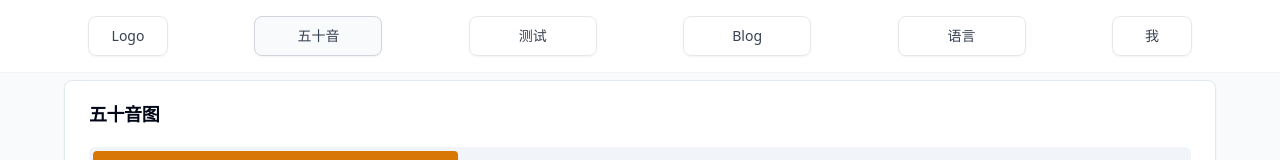
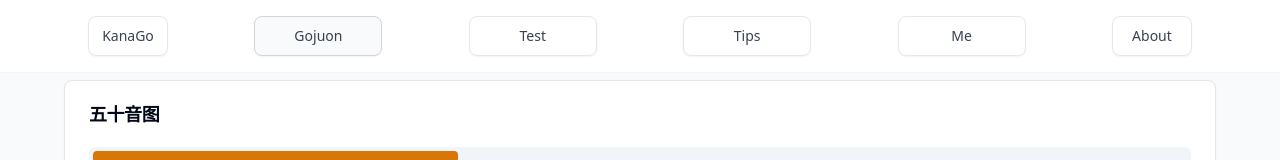
Before and after one commit to Jeremyymxiao/kana-learning, a Next.js app: page / in a window 1280 px wide. Shown: the top 160 px of the page. Built offline with nearby package versions, Linux system fonts and the light colour scheme.

Commit message:
change nav elements name

```diff
--- a/src/components/japanese/nav-bar.tsx
+++ b/src/components/japanese/nav-bar.tsx
@@ -7,12 +7,12 @@ interface NavBarProps {
 
 export function NavBar({ currentTab, onTabChange }: NavBarProps) {
   const navItems = [
-    { text: "Logo", key: "logo", width: "w-20" },
-    { text: "五十音", key: "gojuon", width: "w-32" },
-    { text: "测试", key: "test", width: "w-32" },
-    { text: "Blog", key: "blog", width: "w-32" },
-    { text: "语言", key: "language", width: "w-32" },
-    { text: "我", key: "me", width: "w-20" }
+    { text: "KanaGo", key: "kanago", width: "w-20" },
+    { text: "Gojuon", key: "gojuon", width: "w-32" },
+    { text: "Test", key: "test", width: "w-32" },
+    { text: "Tips", key: "blog", width: "w-32" },
+    { text: "Me", key: "me", width: "w-32" },
+    { text: "About", key: "about", width: "w-20" }
   ];
 
   return (
```
